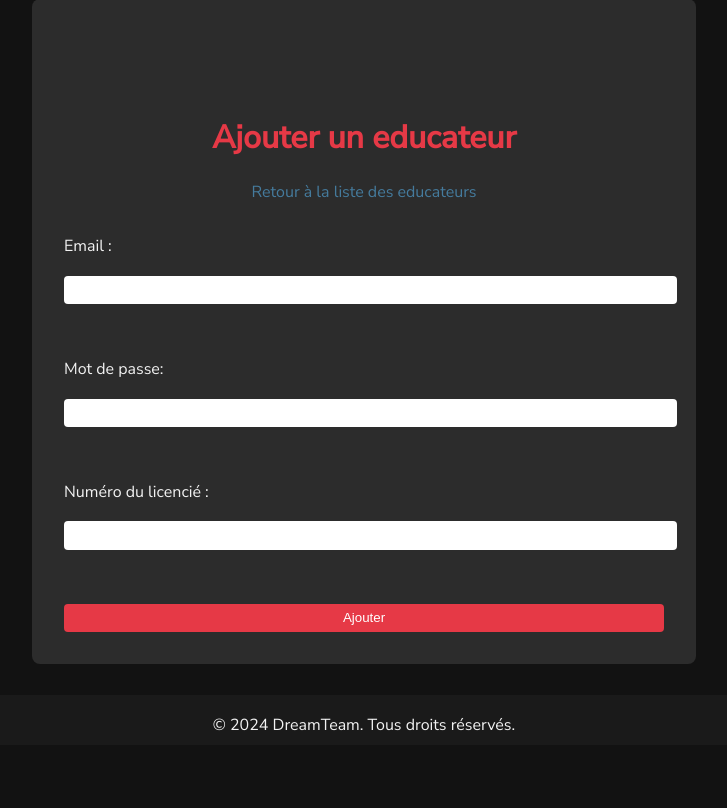
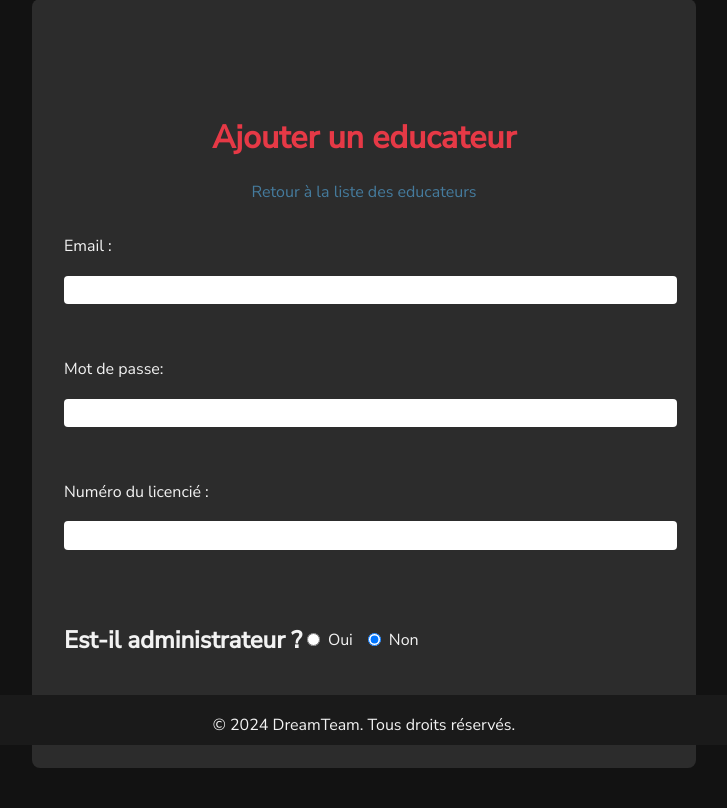
Before and after one commit to yeoem-dev/projet_pw, a PHP site: page /controllers/educateur/AddEducateurController.php in a window 1280 px wide. Shown: the part 55-863 px from the top of the page, without its empty margins (276-1003 px from the left). Before the commit the page ends 786 px from the top, so only its background shows below. Run offline with PHP 8.4, Linux system fonts and the light colour scheme.

Commit message:
educateur amélioré

```diff
--- a/assets/css/style.css
+++ b/assets/css/style.css
@@ -385,3 +385,18 @@ select {
     text-align: center;
     margin-top: 1em;
 }
+
+.add-form-container .radio-group {
+    display: flex;
+    align-items: center;
+    margin-bottom: 1em; /* Espacement en bas */
+}
+
+.add-form-container .radio-group label {
+    margin-right: 10px; /* Espacement à droite du label */
+    margin-left: 5px; /* Espacement à gauche du bouton radio */
+}
+
+.add-form-container input[type="radio"] {
+    margin-top: 0; /* Aligner les boutons radio avec les labels */
+}
--- a/classes/dao/EducateurDAO.php
+++ b/classes/dao/EducateurDAO.php
@@ -11,8 +11,8 @@ class EducateurDAO {
         global $pdo;
 
         try {
-            $stmt = $pdo->prepare("INSERT INTO educateur (emailEducateur, mdpEducateur, licencieId) VALUES (?, ?, ?)");
-            $stmt->execute([$educateur->getEmailEducateur(), $educateur->getMdpEducateur(), $educateur->getLicencieId()]);
+            $stmt = $pdo->prepare("INSERT INTO educateur (emailEducateur, mdpEducateur, licencieId, estAdmin) VALUES (?, ?, ?, ?)");
+            $stmt->execute([$educateur->getEmailEducateur(), $educateur->getMdpEducateur(), $educateur->getLicencieId(), $educateur->getEstAdmin()]);
             return true;
         } catch (PDOException $e) {
             // Gérer les erreurs d'insertion ici
@@ -29,7 +29,7 @@ class EducateurDAO {
             $row = $stmt->fetch(PDO::FETCH_ASSOC);
 
             if ($row) {
-                return new EducateurModel($row['idEducateur'],$row['emailEducateur'], $row['mdpEducateur'], $row['licencieId']);
+                return new EducateurModel($row['idEducateur'],$row['emailEducateur'], $row['mdpEducateur'], $row['licencieId'], $row['estAdmin']);
             } else {
                 return null; // Aucun educateur trouvé avec cet ID
             }
@@ -49,7 +49,7 @@ class EducateurDAO {
             while ($row = $stmt->fetch(PDO::FETCH_ASSOC)) {
                 $licencieDAO = new LicencieDAO($pdo);
                 $licencie = $licencieDAO->getById($row['licencieId']);
-                $educateurs[] = new EducateurModel($row['idEducateur'],$row['emailEducateur'], $row['mdpEducateur'], $licencie);
+                $educateurs[] = new EducateurModel($row['idEducateur'],$row['emailEducateur'], $row['mdpEducateur'], $licencie, $row['estAdmin']);
             }
 
             return $educateurs;
@@ -63,8 +63,8 @@ class EducateurDAO {
     public function update(EducateurModel $educateur) {
         global $pdo;
         try {
-            $stmt = $pdo->prepare("UPDATE educateur SET emailEducateur = ?, mdpEducateur = ? WHERE idEducateur = ?");
-            $stmt->execute([$educateur->getEmailEducateur(), $educateur->getMdpEducateur(), $educateur->getIdEducateur()]);
+            $stmt = $pdo->prepare("UPDATE educateur SET emailEducateur = ?, mdpEducateur = ? , estAdmin = ? WHERE idEducateur = ?");
+            $stmt->execute([$educateur->getEmailEducateur(), $educateur->getMdpEducateur(), $educateur-> getEstAdmin(), $educateur->getIdEducateur()]);
             return true;
         } catch (PDOException $e) {
             // Gérer les erreurs de mise à jour ici
--- a/classes/models/EducateurModel.php
+++ b/classes/models/EducateurModel.php
@@ -5,6 +5,7 @@ class EducateurModel {
     private $emailEducateur;
     private $mdpEducateur;
     private $licencieId;
+    private $estAdmin;
 
     /**
      * @param $licencieId
@@ -12,11 +13,12 @@ class EducateurModel {
      * @param $emailEducateur
      * @param $mdpEducateur
      */
-    public function __construct($idEducateur, $emailEducteur, $mdpEducateur, $licencieId) {
+    public function __construct($idEducateur, $emailEducteur, $mdpEducateur, $licencieId, $estAdmin) {
         $this->idEducateur = $idEducateur;
         $this->emailEducateur = $emailEducteur;
         $this->mdpEducateur = $mdpEducateur;
         $this->licencieId = $licencieId;
+        $this->estAdmin = $estAdmin;
     }
 
     /**
@@ -64,6 +66,18 @@ class EducateurModel {
         return $this->licencieId;
     }
 
+    /**
+     * @return mixed
+     */
+    public function getEstAdmin() {
+        return $this->estAdmin;
+    }
 
+    /**
+     * @param mixed
+     */
+    public function setEstAdmin($choix) {
+        $this->estAdmin = $choix;
+    }
 
 }
--- a/controllers/educateur/AddEducateurController.php
+++ b/controllers/educateur/AddEducateurController.php
@@ -21,6 +21,11 @@ class AddEducateurController {
             $numLicence = $_POST['numLicence'];
             $emailEducateur = $_POST['emailEducateur'];
             $mdpEducateur = $_POST['mdpEducateur'];
+            $mdpEducateur = $_POST['mdpEducateur'];
+
+
+            $choix = $_POST['choix'];
+
 
             // Hasher le mot de passe
             $mdpHashe = password_hash($mdpEducateur,PASSWORD_DEFAULT);
@@ -33,7 +38,7 @@ class AddEducateurController {
 
                 // Valider les données du formulaire
 
-                $nouvelEducateur = new EducateurModel(0, $emailEducateur, $mdpHashe, $licencieId);
+                $nouvelEducateur = new EducateurModel(0, $emailEducateur, $mdpHashe, $licencieId, $choix);
 
                 if ($this->educateurDAO->create($nouvelEducateur)) {
                     header("Location:../educateur/HomeEducateurController.php");
--- a/controllers/educateur/EditEducateurController.php
+++ b/controllers/educateur/EditEducateurController.php
@@ -20,14 +20,18 @@ class EditEducateurController {
             // Récupérer les données du formulaire
             $emailEducateur = $_POST['emailEducateur'];
             $mdpEducateur = $_POST['mdpEducateur'];
+            $choix = $_POST['choix'];
 
+            // Hashé le mot de passe
+            $mdpHashe = password_hash($mdpEducateur, PASSWORD_DEFAULT);
 
             // Valider les données du formulaire (ajoutez des validations si nécessaire)
 
             // Mettre à jour les détails du educateur
 
             $educateur->setEmailEducateur($emailEducateur);
-            $educateur->setmdpEducateur($mdpEducateur);
+            $educateur->setmdpEducateur($mdpHashe);
+            $educateur->setEstAdmin($choix);
 
 
             // Appeler la méthode du modèle (EducateurDAO) pour mettre à jour le educateur
--- a/views/educateur/add_educateur.php
+++ b/views/educateur/add_educateur.php
@@ -20,8 +20,20 @@
 
                 <label for="mdpEducateur"> Mot de passe:</label>
                 <input type="password" id="mdpEducateur" name="mdpEducateur" required><br>
+
                 <label for="numLicence">Numéro du licencié :</label>
                 <input type="text" id="numLicence" name="numLicence"><br>
+
+
+                <div class="radio-group">
+                    <h2>Est-il administrateur ?</h2>
+                    <input type="radio" id="option1" name="choix" value="1">
+                    <label for="option1">Oui</label><br>
+
+                    <input type="radio" id="option2" name="choix" value="0" checked>
+                    <label for="option2">Non</label><br>
+                </div>
+
                 <input type="submit" name="action" value="Ajouter">
             </form>
         </div>
--- a/views/educateur/home.php
+++ b/views/educateur/home.php
@@ -21,6 +21,7 @@
                 <th>Nom</th>
                 <th>Prenom</th>
                 <th>Email</th>
+                <th>Admininstrateur</th>
                 <th>Actions</th>
             </tr>
             </thead>
@@ -30,6 +31,7 @@
                     <td><?php echo $educateur->getLicencieId()->getNomLicencie(); ?></td>
                     <td><?php echo $educateur->getLicencieId()->getPrenomLicencie(); ?></td>
                     <td><?php echo $educateur->getEmailEducateur(); ?></td>
+                    <td><?php  echo ($educateur->getEstAdmin() > 0) ? 'Oui' : 'Non'; ?></td>
 
                     <td>
                         <a href="ViewEducateurController.php?id=<?php echo $educateur->getIdEducateur(); ?>">Voir</a>
```
Also changed, not shown: views/educateur/edit_educateur.php (+9 -0 lines).
